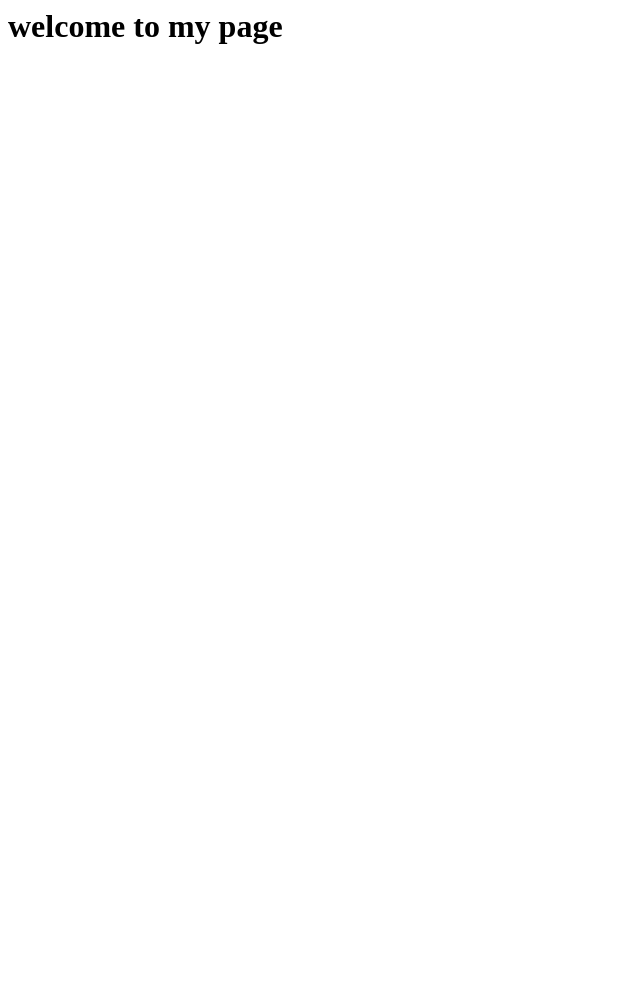
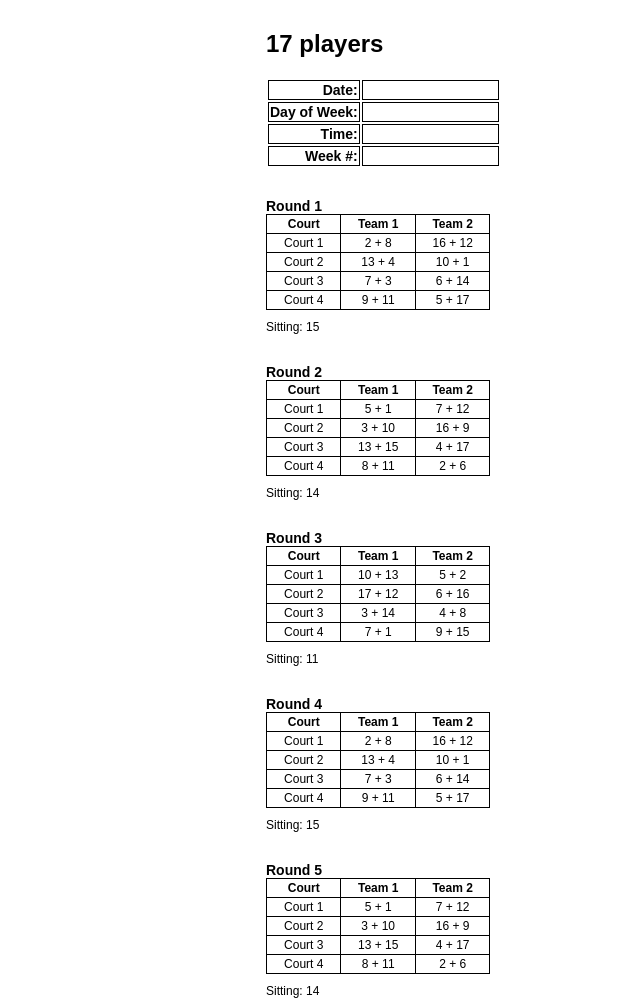
Before and after one commit to DickKemp/sample, a plain HTML site: page index.html in a window 1280 px wide. Shown: the whole page, without its empty margins (0-640 px from the left). Before the commit the page ends 800 px from the top, so only its background shows below. Drawn offline with Linux system fonts and the light colour scheme.

Commit message:
Update index.html

```diff
--- a/index.html
+++ b/index.html
@@ -1 +1,185 @@
-<h1>welcome to my page</h1>
+<!DOCTYPE html>
+<html lang="en">
+<head>
+    <meta charset="UTF-8">
+    <meta name="viewport" content="width=device-width, initial-scale=1.0">
+    <style>
+        body {
+            font-family: Arial, sans-serif;
+            margin: 0;
+            padding: 0;
+        }
+        .container {
+            width: 8in;
+            height: 10in;
+            margin: 0 auto;
+            padding: 10px;
+            box-sizing: border-box;
+        }
+        .round-table {
+            width: 30%; /* I changed this to 30% from 100% */
+            border-collapse: collapse;
+            margin-bottom: 10px;
+        }
+        .round-table th, .round-table td {
+            border: 1px solid #000;
+            padding: 2px 4px; /* Reduced horizontal padding */
+            text-align: center;
+            font-size: 12px; /* Reduced font size */
+            white-space: nowrap; /* Prevent wrapping */
+        }
+        .head-table th, .head-table td {
+            border: 1px solid #000;
+            /* padding: 2px 4px; */
+            font-weight: bold;
+            text-align: right;
+            font-size: 14px; /* Reduced font size */
+            /* width: 100%; */
+        }
+        .round-table th {
+            width: 33.33%; /* Ensure equal width columns */
+        }
+        .round-title {
+            text-align: left; /* I changed this to left */
+            font-weight: bold;
+            margin-top: 30px;
+            font-size: 14px; /* Adjusted font size */
+        }
+        .sitting {
+            margin-top: 0px;
+            text-align: left; /* I ccanged this to left */
+            font-size: 12px; /* Adjusted font size */
+        }
+    </style>
+    <title>Tournament Schedule</title>
+</head>
+<body>
+    <div class="container">
+        <div id="schedule"></div>
+    </div>
+
+    <script>
+
+        const myscheduleData = [
+        {
+                "playing": [
+                    [2, 8, 16, 12],
+                    [13, 4, 10, 1],
+                    [7, 3, 6, 14],
+                    [9, 11, 5, 17]
+                ],
+                "sitting": [15]
+            },
+            {
+                "playing": [
+                    [5, 1, 7, 12],
+                    [3, 10, 16, 9],
+                    [13, 15, 4, 17],
+                    [8, 11, 2, 6]
+                ],
+                "sitting": [14]
+            },
+            {
+                "playing": [
+                    [10, 13, 5, 2],
+                    [17, 12, 6, 16],
+                    [3, 14, 4, 8],
+                    [7, 1, 9, 15]
+                ],
+                "sitting": [11]
+            },
+            {
+                "playing": [
+                    [2, 8, 16, 12],
+                    [13, 4, 10, 1],
+                    [7, 3, 6, 14],
+                    [9, 11, 5, 17]
+                ],
+                "sitting": [15]
+            },
+            {
+                "playing": [
+                    [5, 1, 7, 12],
+                    [3, 10, 16, 9],
+                    [13, 15, 4, 17],
+                    [8, 11, 2, 6]
+                ],
+                "sitting": [14]
+            }
+        ];
+
+        async function fetchScheduleData(url) {
+            try {
+                const response = await fetch(url);
+                if (!response.ok) {
+                    throw new Error('Network response was not ok');
+                }
+                const data = await response.json();
+
+                renderSchedule(data);
+            } catch (error) {
+                console.error('There has been a problem with your fetch operation:', error);
+            }
+        }
+        function generateTable(round, roundNumber) {
+            let html = '';
+            // if (roundNumber === 1) {
+            //     html += '<H2>17 players</H2>';
+            // }
+            html += `<div class="round-title">Round ${roundNumber}</div>`;
+            html += '<table class="round-table">';
+            html += `
+                <tr>
+                    <th>Court</th>
+                    <th>Team 1</th>
+                    <th>Team 2</th>
+                </tr>
+            `;
+            round.playing.forEach((game, index) => {
+                html += `
+                    <tr>
+                        <td>Court ${index + 1}</td>
+                        <td>${game[0]} + ${game[1]}</td>
+                        <td>${game[2]} + ${game[3]}</td>
+                    </tr>
+                `;
+            });
+            html += '</table>';
+            html += `<div class="sitting">Sitting: ${round.sitting.join(', ')}</div>`;
+            return html;
+        }
+
+        function renderSchedule(data) {
+            const scheduleDiv = document.getElementById('schedule');
+            scheduleDiv.innerHTML = '<H2>17 players</H2>';
+            scheduleDiv.innerHTML += `
+                    <table class="head-table">
+                    <tr>
+                        <td>Date: </td>
+                        <td></td>
+                    </tr>
+                    <tr>
+                        <td>Day of Week: </td>
+                        <td width=60%></td>
+                    </tr>
+                    <tr>
+                        <td>Time: </td>
+                        <td></td>
+                    </tr>
+                    <tr>
+                        <td>Week #: </td>
+                        <td></td>
+                    </tr>
+                    </table>
+                `;
+
+            data.forEach((round, index) => {
+                scheduleDiv.innerHTML += generateTable(round, index + 1);
+            });
+        }
+
+        renderSchedule(myscheduleData);
+
+    </script>
+</body>
+</html>
```
